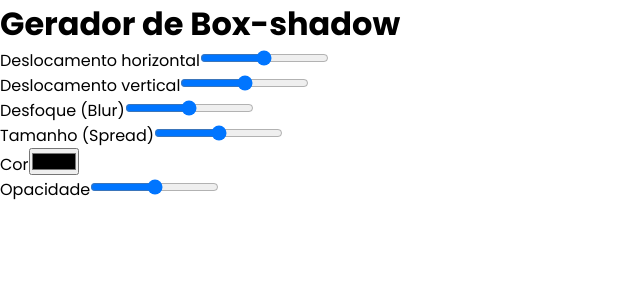
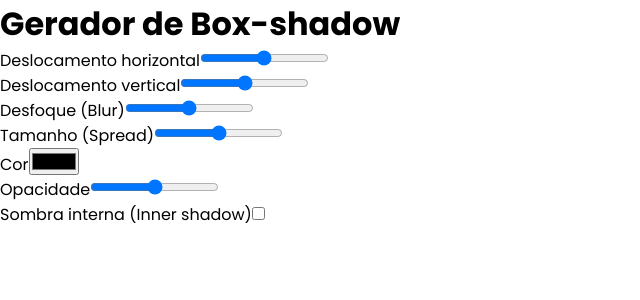
Before and after one commit to JoksLobo/gerador_de_box-Shadow, a Next.js app: page / in a window 1280 px wide. Shown: the top 300 px of the page, without its empty margins (0-640 px from the left). Built offline with nearby package versions, Linux system fonts and the light colour scheme.

Commit message:
controles restante inner shadow

```diff
--- a/src/app/page.js
+++ b/src/app/page.js
@@ -35,6 +35,11 @@ export default function Home() {
             <label htmlFor="opacity">Opacidade</label>
             <input type="range" id="opacity" min={0} max={1} step={0.01} />
           </div>
+
+          <div className="inline-group">
+            <label htmlFor="inset">Sombra interna (Inner shadow)</label>
+            <input type="checkbox" id="inset" />
+          </div>
         </div>
       </main>
     </div>
```
